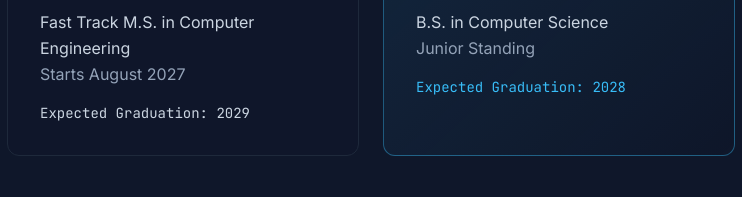
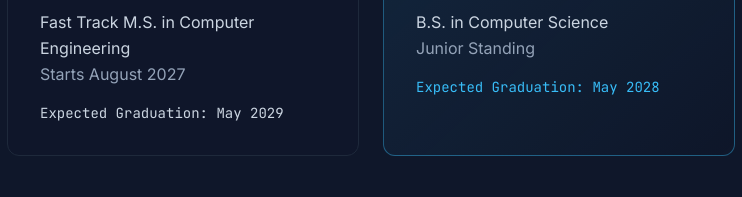
Before and after one commit to IB1J/ib1j.github.io, a website: page index.html in a window 1280 px wide. Shown: the part 4483-4680 px from the top of the page, 81-823 px from the left. Drawn offline with nearby package versions, Linux system fonts and the light colour scheme.

Commit message:
Specify expected graduation months for UTD programs
Updated expected graduation dates to include months.

```diff
--- a/index.html
+++ b/index.html
@@ -388,7 +388,7 @@
             <h3 class="text-xl font-bold text-slate-50">University of Texas at Dallas (UTD)</h3>
             <p class="mt-3 text-slate-300">Fast Track M.S. in Computer Engineering</p>
             <p class="text-slate-400">Starts August 2027</p>
-            <p class="mt-4 font-mono text-sm text-slate-300">Expected Graduation: 2029</p>
+            <p class="mt-4 font-mono text-sm text-slate-300">Expected Graduation: May 2029</p>
           </article>
 
           <article class="relative rounded-xl border border-accent/40 bg-gradient-to-br from-accent/10 to-transparent p-6 md:p-8 transition-all duration-300 hover:-translate-y-1 hover:border-accent">
@@ -397,7 +397,7 @@
             <h3 class="text-xl font-bold text-slate-50">University of Texas at Dallas (UTD)</h3>
             <p class="mt-3 text-slate-300">B.S. in Computer Science</p>
             <p class="text-slate-400">Junior Standing</p>
-            <p class="mt-4 font-mono text-sm text-accent">Expected Graduation: 2028</p>
+            <p class="mt-4 font-mono text-sm text-accent">Expected Graduation: May 2028</p>
           </article>
 
           <article class="relative rounded-xl border border-slate-800 bg-slate-900/60 p-6 md:p-8 transition-all duration-300 hover:-translate-y-1 hover:border-success/60">
```
